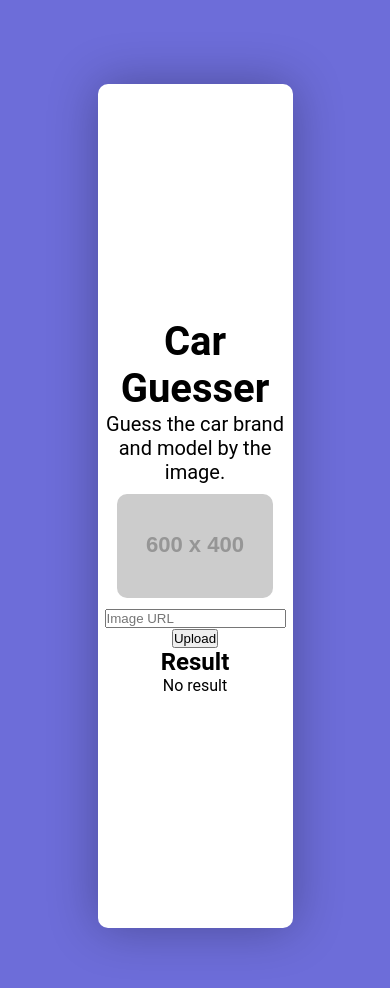
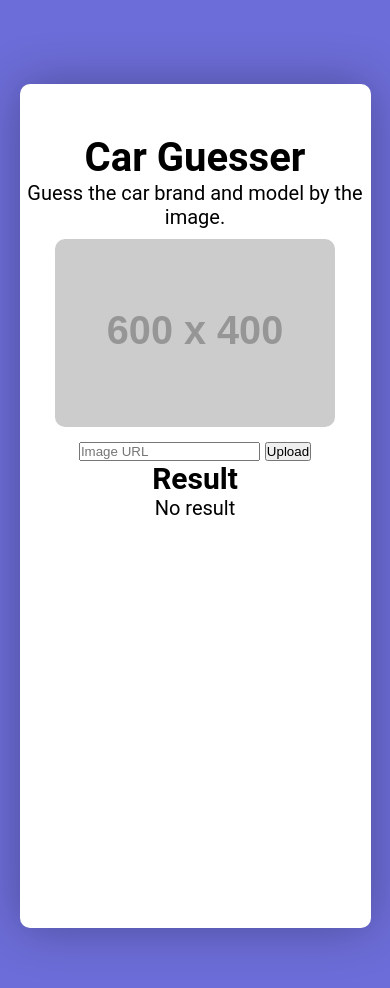
Before and after one commit to GiangPiano/CarGuesserClient, a website: page index.html in a window 390 px wide. Drawn offline with Linux system fonts and the light colour scheme; placeholder pictures from the web are drawn by us.

Commit message:
media query

```diff
--- a/style.css
+++ b/style.css
@@ -3,24 +3,24 @@
     padding: 0;
 }
 
+
 html, body {
     font-family: 'Roboto', sans-serif;
     background-color: rgb(109, 109, 217);
+    background-image: 'https://images4.alphacoders.com/896/896230.jpg';
 }
 
-.container .text {
-    font-size: 20px;
-    text-align: center;
+h1 {
+    margin-top: 50px;
 }
 
-
 #image {
+    width = 600px;
     max-width: 80%;
     border-radius: 10px;
     display: block;
     margin: 10px auto;
 }
-
 
 .container {
     margin: 10vh 25vw;
@@ -30,7 +30,13 @@ html, body {
     display: flex;
     flex-direction: column;
     align-items: center;
-    justify-content: center;
+    height: 100vh;
+    font-size: 20px;;
     text-align: center;
-    height: 100vh;
 }
+
+@media screen and (max-width: 900px) {
+    .container {
+        margin: 10vh 5vw;
+    }
+}
```
